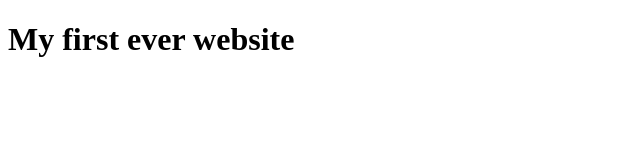
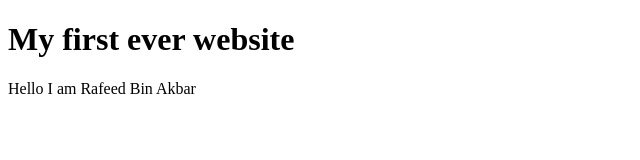
Before and after one commit to rafeed2601/first-website, a plain HTML site: page index.html in a window 1280 px wide. Shown: the whole page, without its empty margins (0-640 px from the left). Drawn offline with Linux system fonts and the light colour scheme.

Commit message:
new line added

```diff
--- a/index.html
+++ b/index.html
@@ -8,5 +8,6 @@
 </head>
 <body>
     <h1>My first ever website</h1>
+    <p>Hello I am Rafeed Bin Akbar</p>
 </body>
 </html>
```
